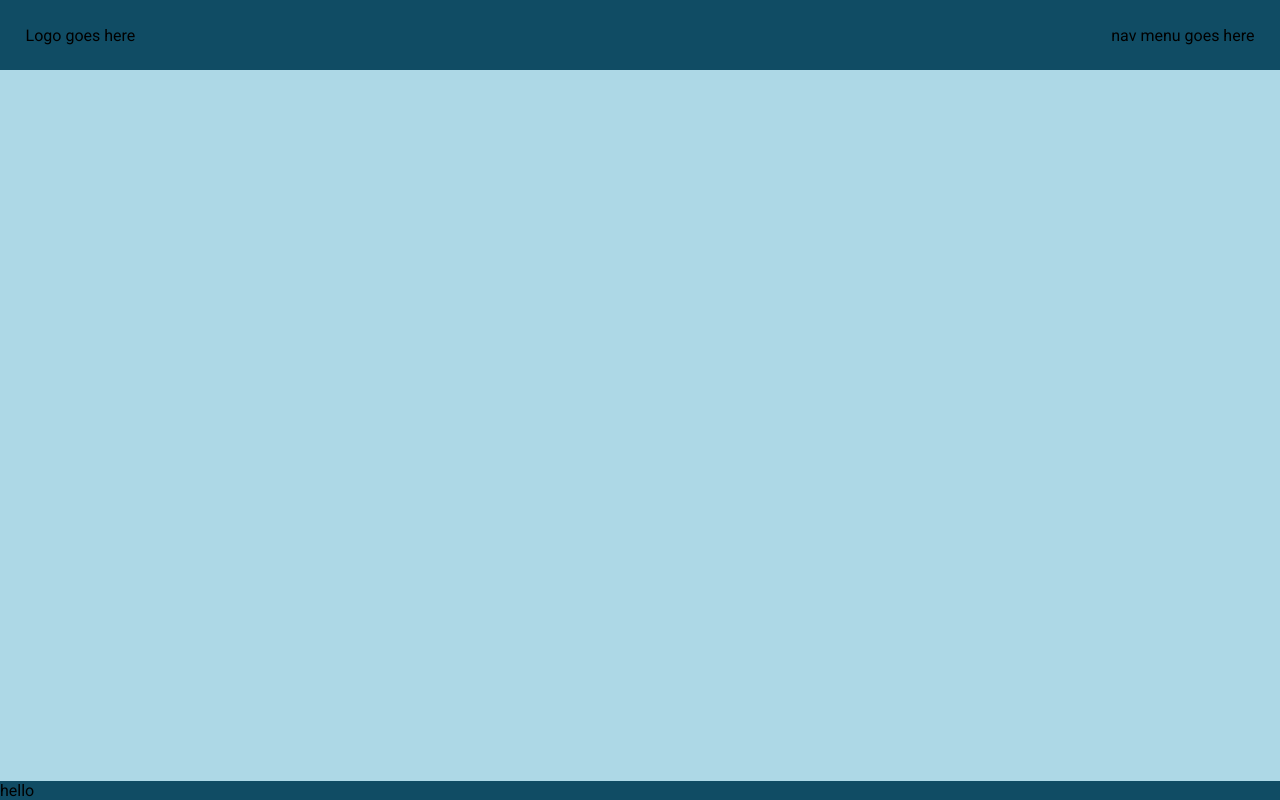
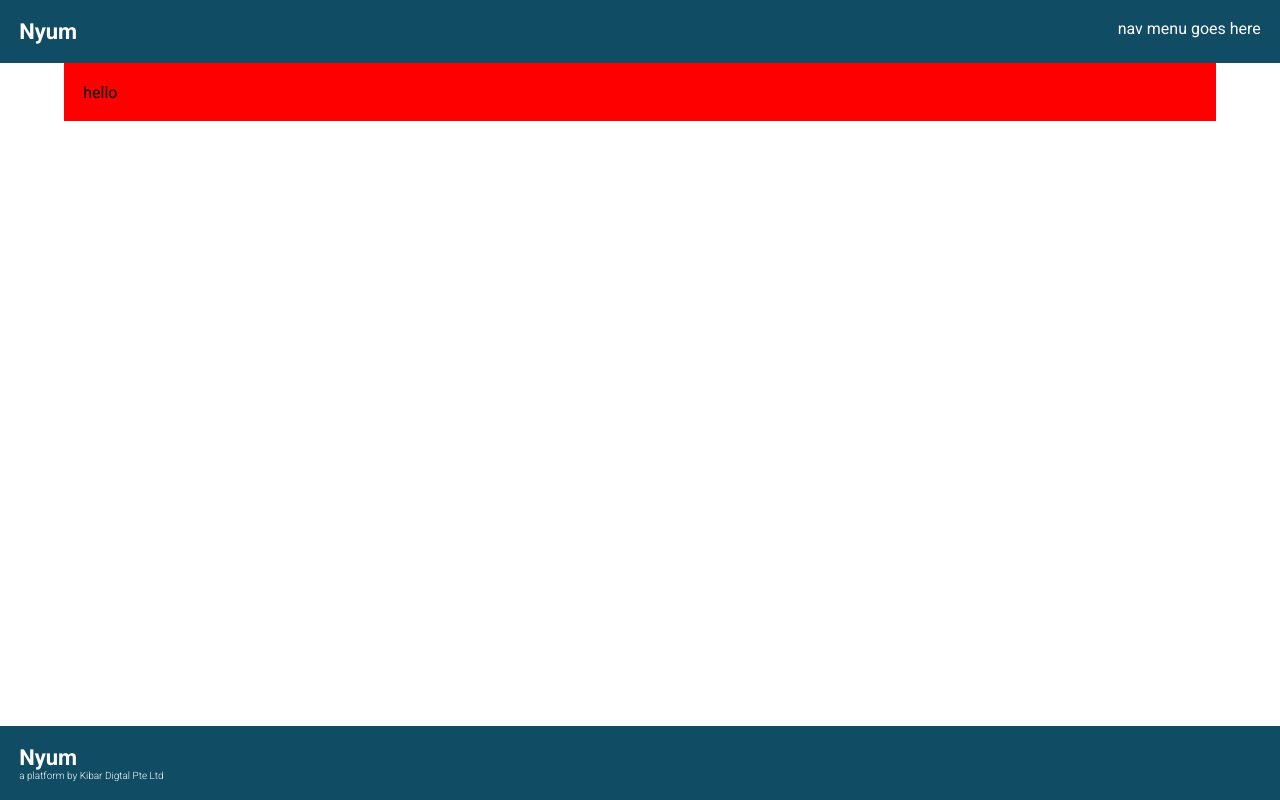
Before and after one commit to Khairul-Ikhwan/nyum, a React (Vite) app: page / in a window 1280 px wide. Built offline with nearby package versions, Linux system fonts and the light colour scheme; the HTML template or start-up script is replaced by a standard one.

Commit message:
Update css

```diff
--- a/src/App.css
+++ b/src/App.css
@@ -9,6 +9,8 @@
   --dark: #0d1d25;
   --pri-alt: #d59d80;
   font-family: 'Roboto';
+  --logo-text: 22px;
+  --logo-text-small: 10px;
 }
 
 * {
@@ -19,16 +21,19 @@
 
 
 .page-wrapper {
-  background-color: lightblue;
   display: flex;
   flex-direction: column;
   align-items: center;
   height: 100dvh;
-  width: 100%;
 }
 
 .page-wrapper > * {
   width: 100%;
+  padding: 1.5%;
+}
+
+.children-wrapper {
+  background-color: red;
 }
 
 header {
@@ -38,6 +43,12 @@ header {
 footer {
   position: absolute;
   bottom: 0;
-
   background-color: var(--primary);
 }
+
+@media (min-width: 950px) {
+
+  .children-wrapper {
+    max-width: 90%;
+  }
+}
--- a/src/App.jsx
+++ b/src/App.jsx
@@ -4,7 +4,7 @@ import PageLayout from "./layouts/PageLayout";
 function App() {
   return (
     <>
-      <PageLayout />
+      <PageLayout>hello</PageLayout>
     </>
   );
 }
--- a/src/layouts/PageLayout.jsx
+++ b/src/layouts/PageLayout.jsx
@@ -6,19 +6,25 @@ export default function PageLayout({ children }) {
           display: "flex",
           flexDirection: "row",
           justifyContent: "space-between",
-          padding: "2%",
-          height: "fit-content",
+          color: "white",
         }}
       >
         <div>
-          <p>Logo goes here</p>
+          <p style={{ fontWeight: 700, fontSize: "var(--logo-text)" }}>Nyum</p>
         </div>
         <div>
           <p>nav menu goes here</p>
         </div>
       </header>
-      {children}
-      <footer>hello</footer>
+      <div className="children-wrapper">{children}</div>
+      <footer style={{ color: "white" }}>
+        <div>
+          <p style={{ fontWeight: 700, fontSize: "var(--logo-text)" }}>Nyum</p>
+          <p style={{ fontWeight: 300, fontSize: "var(--logo-text-small)" }}>
+            a platform by Kibar Digtal Pte Ltd
+          </p>
+        </div>
+      </footer>
     </div>
   );
 }
```
